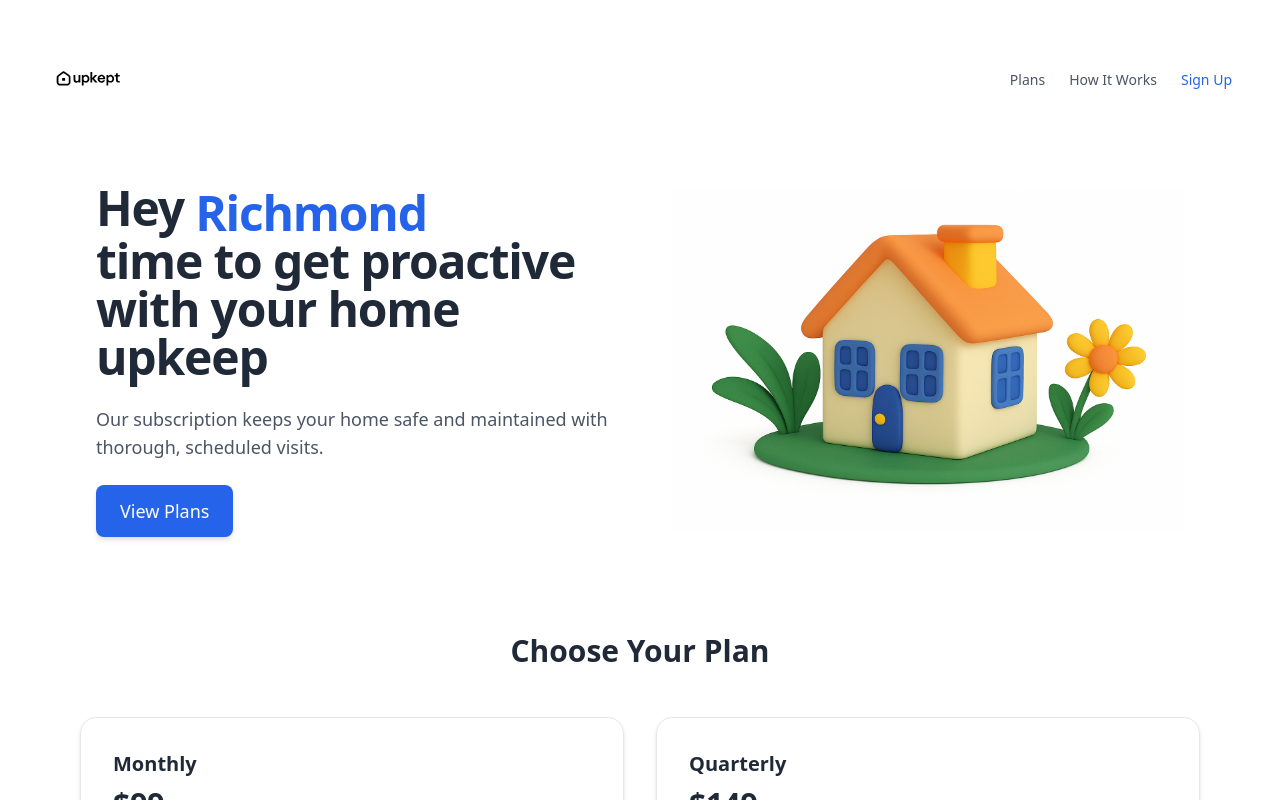
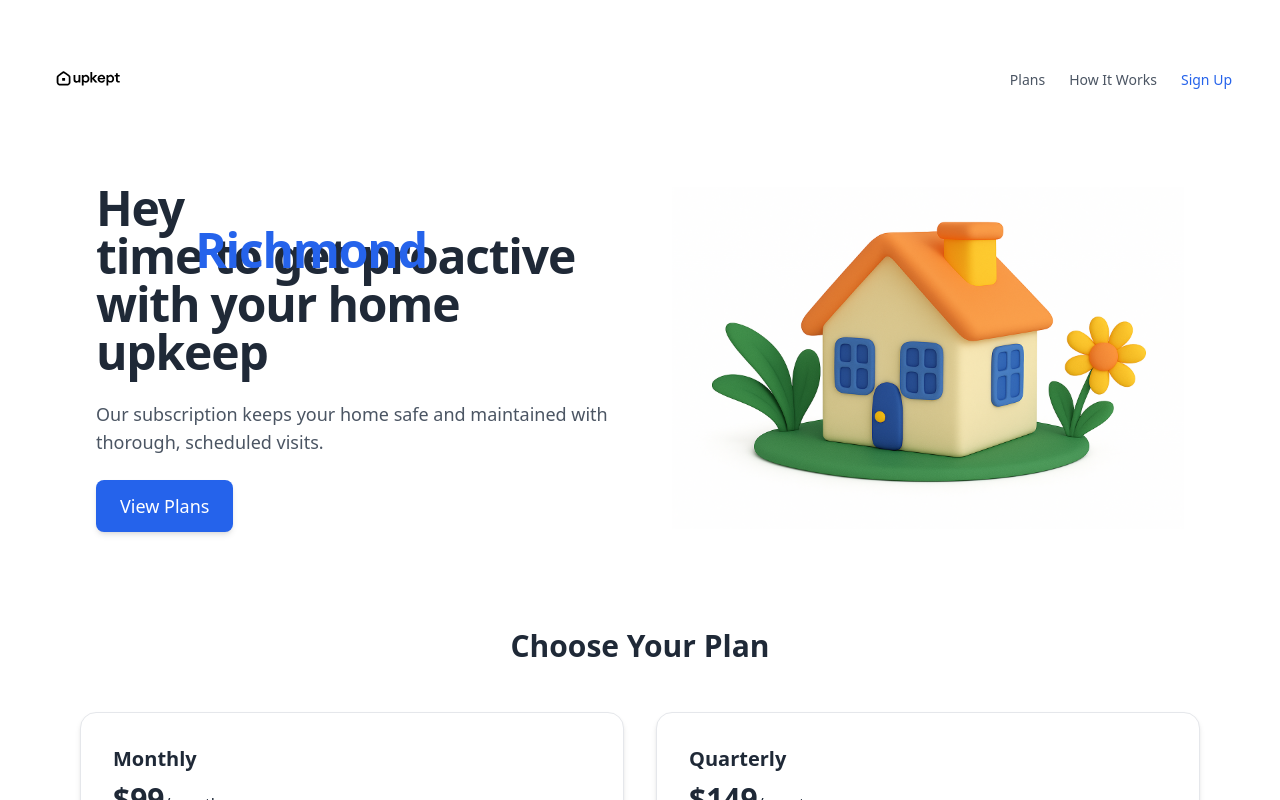
Before and after one commit to nickalodian-upkept/upkept-homepage, a Next.js app: page / in a window 1280 px wide. Shown: the top 800 px of the page. Built offline with nearby package versions, Linux system fonts and the light colour scheme.

Commit message:
Refine city animation and adjust layout spacing

```diff
--- a/pages/index.js
+++ b/pages/index.js
@@ -43,19 +43,19 @@ export default function Home() {
             <div className="text-left">
 <h2 className="text-4xl sm:text-5xl font-bold leading-tight mb-6 tracking-tight">
 Hey{' '}
-  <span className="relative inline-block w-[12ch] h-[1em] align-middle">
+<span className="relative inline-block w-[10ch] text-blue-600">
   {cities.map((city, index) => (
     <span
       key={city}
       className={`absolute left-0 top-0 transition-opacity duration-500 ${
         index === currentCity ? 'opacity-100' : 'opacity-0'
-        } text-blue-600`}
-        style={{ width: '100%' }}
+      }`}
     >
       {city}
     </span>
   ))}
-  </span>{' '}
+</span>
+<br />
 time to get proactive with your home upkeep
 </h2>
               <p className="text-lg text-gray-600 mb-6">
```
Lines whose indentation alone changed are shown as unchanged.
